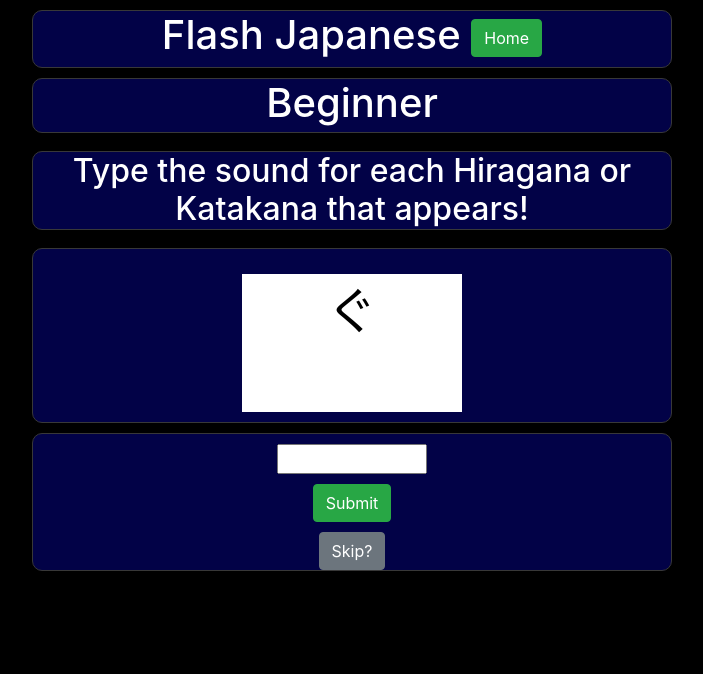
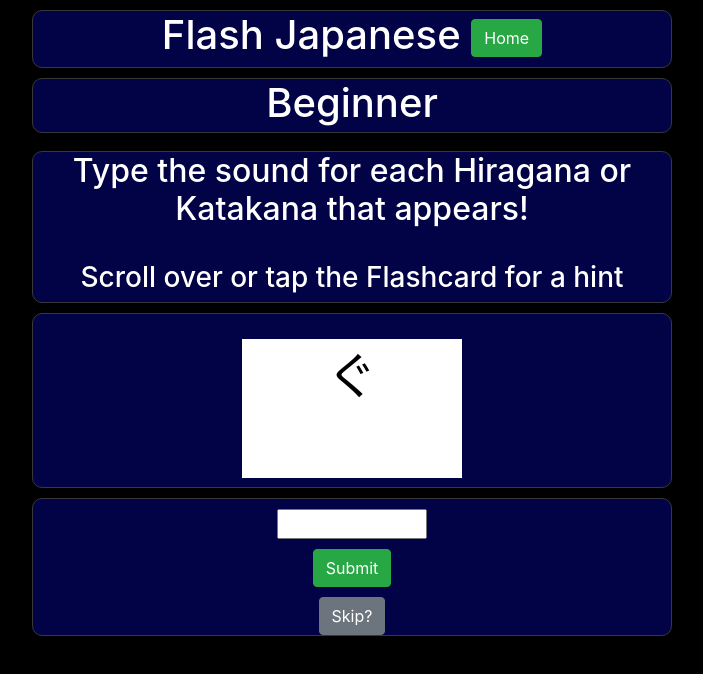
Before and after one commit to Phoenuxx/Kanji-Helper, a React (Create React App) app in the folder kanji-learn/client/: page /#/beginner in a window 1280 px wide. Shown: the top 674 px of the page, without its empty margins (288-991 px from the left). Built offline with nearby package versions, Linux system fonts and the light colour scheme.

Commit message:
#20 added tip for flipping flash the flash card

```diff
--- a/kanji-learn/client/src/Pages/Easy.js
+++ b/kanji-learn/client/src/Pages/Easy.js
@@ -128,7 +128,11 @@ class easyPage extends Component {
         </div>
         <div className="row">
           <div className="col-3" />
-          <h2 className="col-6 center-col">Type the sound for each Hiragana or Katakana that appears!</h2>
+          <div className="col-6 center-col">
+            <h2 className="">Type the sound for each Hiragana or Katakana that appears! </h2>
+            <br />
+            <h3>Scroll over or tap the Flashcard for a hint</h3>
+          </div>
           <div className="col-3" />
         </div>
         <div className="row">
--- a/kanji-learn/client/src/Pages/Intermediate.js
+++ b/kanji-learn/client/src/Pages/Intermediate.js
@@ -255,7 +255,11 @@ class interPage extends Component {
         </div>
         <div className="row">
           <div className="col-3" />
-          <h2 className="col-6 center-col">Translate the Kanji to english!</h2>
+          <div className="col-6 center-col">
+            <h2 className="">Type the sound for each Hiragana or Katakana that appears! </h2>
+            <br />
+            <h3>Scroll over or tap the Flashcard for a hint</h3>
+          </div>
           <div className="col-3" />
         </div>
         <div className="row">
@@ -283,7 +287,7 @@ class interPage extends Component {
           <div className="col-3" />
           <div className="col-6">
             <h1 id="correct-guess">GOOD JOB! </h1>
-            <h1 id="incorrect-guess">Oops, Try Again!</h1>
+            <h1 id="incorrect-guess">Try Again!</h1>
             <h1 id="skip">{this.state.currentAns}</h1>
           </div>
         </div>
```
